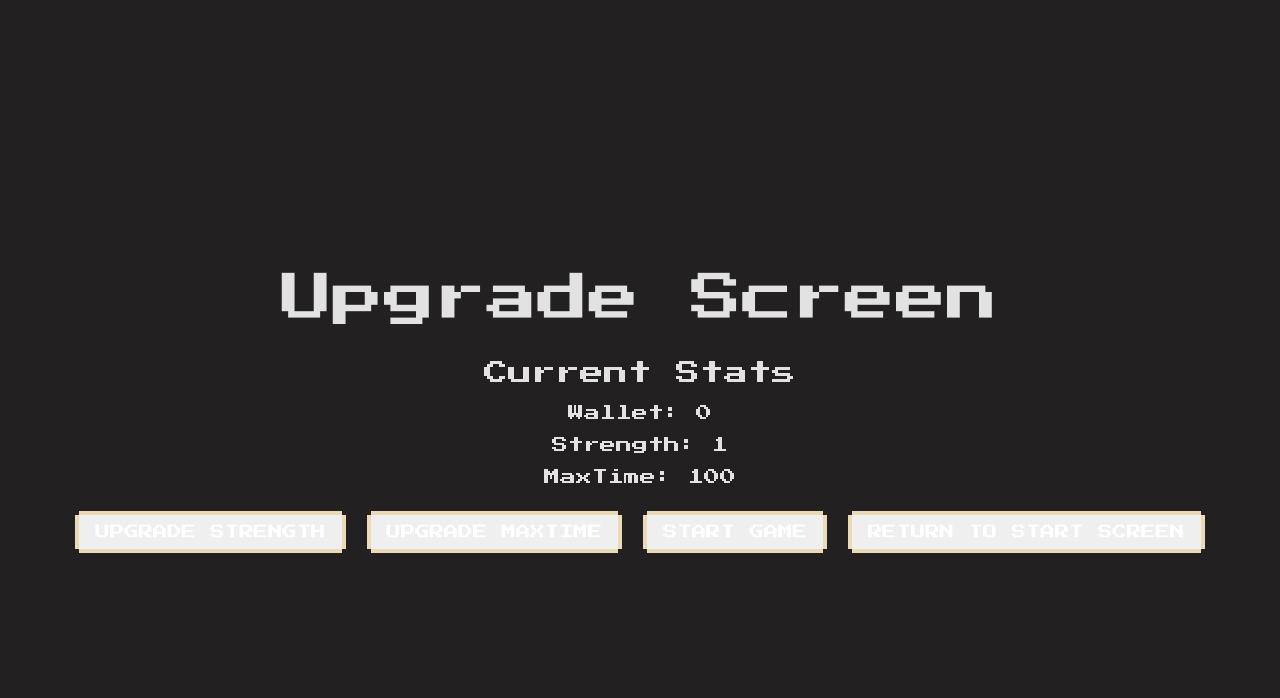
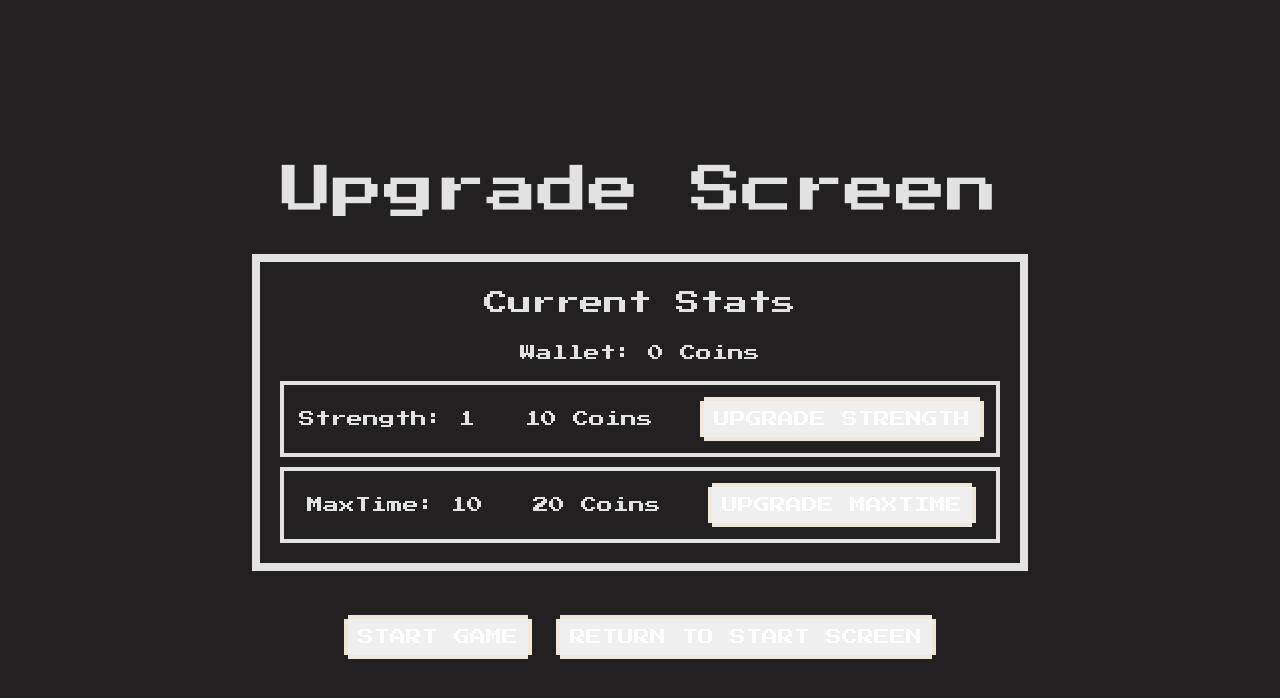
Before and after one commit to Dochi4/Timed-clicker-game, a React (Vite) app: page / in a window 1280 px wide. Both pictures are taken after a click on the button "UPGRADE". Shown: the top 698 px of the page. Built offline with nearby package versions, Linux system fonts and the light colour scheme.

Commit message:
Improved Upgrade UI, Made game time Count down, step up for new upgrade.

```diff
--- a/src/App.jsx
+++ b/src/App.jsx
@@ -13,7 +13,7 @@ import World from "./Routes/Canvas/World";
 function App() {
   const [counter, setCounter] = useState(0);
   const [gameStage, setGameStage] = useState("start");
-  const [maxTime,setMaxTime] = useState(100)
+  const [maxTime,setMaxTime] = useState(10)
   const [time, setTime] = useState(maxTime);
 
   const [wallet,setWallet] = useState(0);
@@ -39,7 +39,6 @@ function App() {
     if (gameStage !=='play') return;
 
     setCounter(counter+strength)
-    setTime(maxTime)
   }
 
   const walletConvertion = ()=>{
@@ -69,7 +68,7 @@ function App() {
       case'start':
         return < StartScreen handleStart={handleStart} handleUpgrade={handleUpgrade} />
       case'play':
-        return <GameScreen handleClick ={handleClick} maxTime={maxTime}time={time} counter={counter} />
+        return <GameScreen endGame ={endGame} maxTime={maxTime}time={time} counter={counter} />
       case'end':
         return <EndScreen handleReset = {handleReset} handleStart={handleStart} handleUpgrade={handleUpgrade} counter={counter} wallet={wallet} newCoins = {Math.floor(counter/convertionRate)}/>
       case'upgrade':
@@ -80,8 +79,12 @@ function App() {
 
   return (
     <div className="App">
-    <div className='canvas'><World gameStage={gameStage} handleClick={handleClick} /></div>
-    <div className = "ui-panel">{renderStages()}</div>
+    <div className='canvas'>
+      <World gameStage={gameStage} handleClick={handleClick} />
+      </div>
+    <div className = "ui-panel">
+      {renderStages()}
+      </div>
     </div>
   );
 }
--- a/src/Css/App.css
+++ b/src/Css/App.css
@@ -8,7 +8,7 @@ html,body {
 :root   {
   /* font-family: system-ui, Avenir, Helvetica, Arial, sans-serif; */
   font-family: 'Press Start 2P', monospace;
-  font-weight: 400;
+
   color-scheme: light dark;
   color: rgba(255, 255, 255, 0.87);
   background-color: #222020;
@@ -18,7 +18,7 @@ html,body {
   -moz-osx-font-smoothing: grayscale;
   height: 100svh;
   text-align: center;
-  --shadow-bt-color: #ecdab7;
+
 }
 
 .App{
@@ -35,16 +35,16 @@ h1 {
 }
 
 button {
+  --shadow-bt-color: #f0e9da;
+
   font-family: 'Press Start 2P', monospace;
   text-transform: uppercase;
 
   padding: 10px 16px;
   margin: 1em;
+  font-size: 1rem;
 
-  font-size: 0.9rem;
-  font-weight: 500;
-
-  color: #fff;
+  color: #ffffff;
 
   border: 0 solid transparent;
 
@@ -79,9 +79,7 @@ button:active {
 
 .canvas, .ui-panel{
     position: absolute;
-
 }
-
 
 
 .canvas{
--- /dev/null
+++ b/src/Css/Upgrade3D.css
@@ -0,0 +1,29 @@
+.error{
+    color: rgb(240, 66, 66);
+}
+
+#stats-board{
+    border: 8px solid;
+    padding: 10px;
+    margin-bottom: 2em;
+}
+
+#stats-cell{
+    display: flex;
+    border: 4px solid;
+
+    margin: 10px;
+    align-items: center;
+    justify-content: center;
+    gap: 20px ;
+}
+
+button{
+    padding: 10px;
+    font-size: 1rem;
+}
+
+p{
+    padding: 10px;
+    margin: 5px;
+}
--- a/src/Routes/GameScreen.jsx
+++ b/src/Routes/GameScreen.jsx
@@ -2,12 +2,16 @@ import React, { useContext, useEffect, useState } from "react";
 import "../Css/GameScreen.css"
 
 
-function GameScreen({maxTime,time,counter}) {
+function GameScreen({maxTime,time,counter,endGame}) {
 
+  const precentage =(time / maxTime) * 100
 
   return (
     <div className="gamescreen" >
       <h1>Game SCREEN</h1>
+
+
+
       {time} <input
         type="range"
         min="0"
@@ -15,7 +19,10 @@ function GameScreen({maxTime,time,counter}) {
         value={time}
         disabled
       />
+      <button onClick={endGame}>End Early</button>
       <h2>{counter}</h2>
+      <h2>{precentage}%s</h2>
+
     </div>
   );
 }
--- a/src/Routes/UpgradeBoard.jsx
+++ b/src/Routes/UpgradeBoard.jsx
@@ -1,4 +1,5 @@
 import React, { useContext, useEffect, useState } from "react";
+import "../Css/Upgrade3D.css"
 
 
 function UpgradeBoard({handleReset,handleStart,wallet,strength, setWallet,setStrength,setMaxTime,maxTime}) {
@@ -14,6 +15,7 @@ function UpgradeBoard({handleReset,handleStart,wallet,strength, setWallet,setStr
 
     if (wallet >= upgrade[type].cost) {
       setWallet(wallet - upgrade[type].cost);
+
       if (type === 'strength') {
         setStrength(strength + 1);
         setError(null);
@@ -30,15 +32,25 @@ function UpgradeBoard({handleReset,handleStart,wallet,strength, setWallet,setStr
   return (
     <div >
       <h1>Upgrade Screen</h1>
-      <h2>Current Stats</h2>
-      <p>Wallet: {wallet}</p>
-      <p>Strength: {strength}</p>
-      <p>MaxTime: {maxTime}</p>
-      {error && <div className="alert alert-danger">{error}</div>}
+      <div id="stats-board">
+        <h2>Current Stats</h2>
+        <p>Wallet: {wallet} Coins</p>
 
-      <button onClick={() => handleUpgrade('strength')}>Upgrade Strength</button>
+        <div id='stats-cell'>
+        <p>Strength: {strength}</p>
+        <p>{upgrade.strength.cost} Coins</p>
+        <button onClick={() => handleUpgrade('strength')}>Upgrade Strength</button>
+        </div>
+        <div id='stats-cell'>
+        <p>MaxTime: {maxTime}</p>
+        <p>{upgrade.maxTime.cost} Coins</p>
+        <button onClick={() => handleUpgrade('maxTime')}>Upgrade MaxTime</button>
+        </div>
+        {error && <div className="error">{error}</div>}
+      </div>
 
-      <button onClick={() => handleUpgrade('maxTime')}>Upgrade MaxTime</button>
+
+
       <button onClick={handleStart}> Start Game </button>
       <button onClick={handleReset}>Return to Start Screen</button>
     </div>
```
Also changed, not shown: src/Css/GameScreen.css (line endings or trailing spaces).
